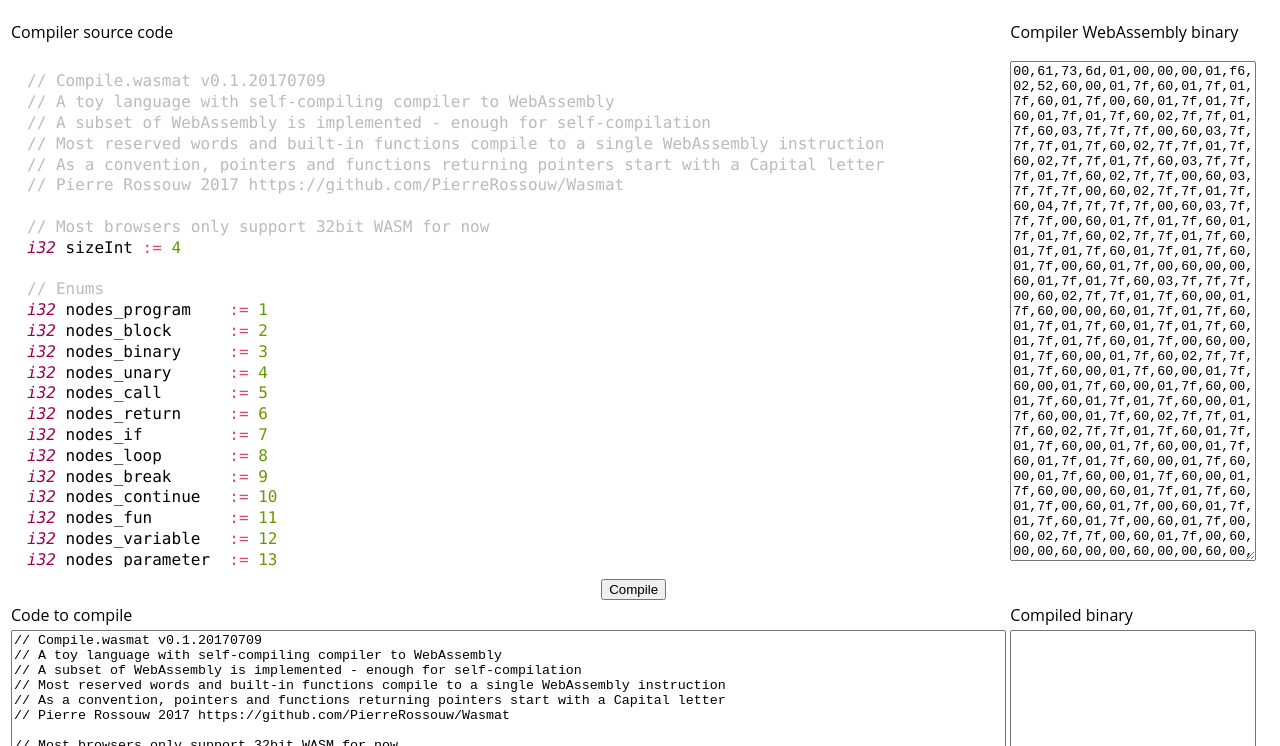
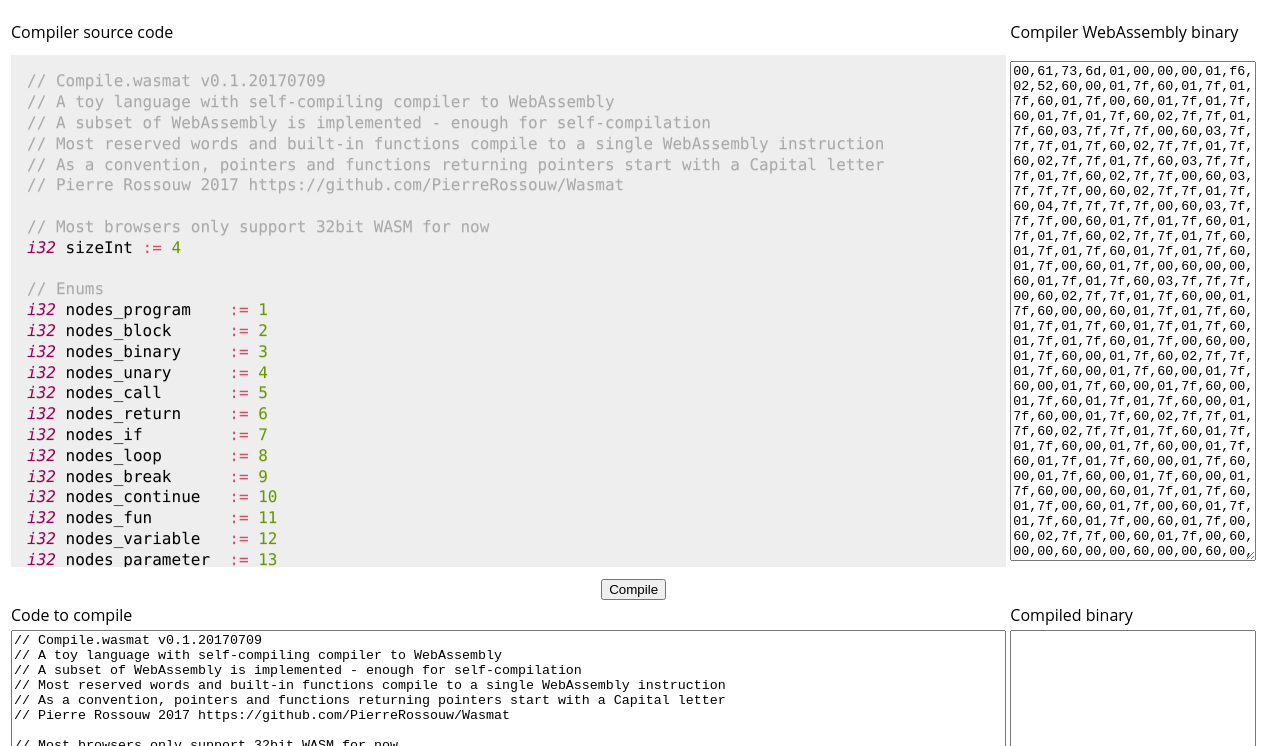
Before and after one commit to PierreRossouw/wats, a plain HTML site: page index.html in a window 1280 px wide. Shown: the part 54-800 px from the top of the page. Drawn offline with Linux system fonts and the light colour scheme.

Commit message:
Update prism.css

```diff
--- a/prism.css
+++ b/prism.css
@@ -3,6 +3,7 @@
  * prism.js default theme for JavaScript, CSS and HTML
  * Based on dabblet (http://dabblet.com)
  * @author Lea Verou
+ * PLEASE NOTE: This file has been modified from the original
  */
 body{font-family:Open Sans,Arial}
 
@@ -10,7 +11,7 @@ code[class*="language-"],
 pre[class*="language-"] {
 	color: black;
 	background: none;
-	text-shadow: 0 1px white;
+	text-shadow: 0 1px #ddd;
 	font-family: Consolas, Monaco, 'Andale Mono', 'Ubuntu Mono', monospace;
 	text-align: left;
 	white-space: pre;
@@ -57,7 +58,7 @@ pre[class*="language-"] {
 
 :not(pre) > code[class*="language-"],
 pre[class*="language-"] {
-	background: #fff;
+	background: #eee;
 }
 
 /* Inline code */
@@ -71,7 +72,7 @@ pre[class*="language-"] {
 .token.prolog,
 .token.doctype,
 .token.cdata {
-	color: #bbb;
+	color: #aaa;
 }
 
 .namespace {
```
